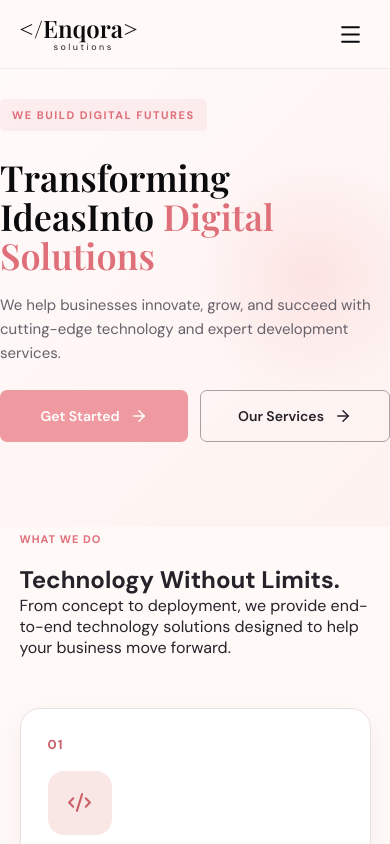
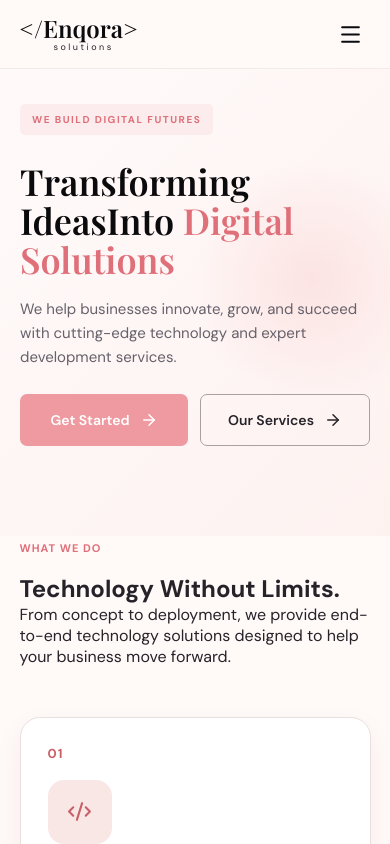
Before and after one commit to enqorasolutions/Official-Website-, a React (Vite) app: page / in a window 390 px wide. Shown: the top 844 px of the page. Built offline with nearby package versions, Linux system fonts and the light colour scheme.

Commit message:
My changes

```diff
--- a/src/index.css
+++ b/src/index.css
@@ -2961,64 +2961,89 @@ a {
     width: 225px !important;
   }
 }
-@media (max-width: 390px) {
-
-  /* Remove laptop and all hero visual objects */
-  .hero-visual {
+/* =========================================
+   IPHONE 14 - CLEAN HERO
+========================================= */
+
+@media screen and (max-width: 390px) {
+
+  /* Remove hero visual/image */
+  .hero img {
     display: none !important;
-  }
-
-  /* Hero spacing */
-  .hero {
-    min-height: auto !important;
-    height: auto !important;
-  }
-
+    visibility: hidden !important;
+  }
+
+  /* Remove visual containers */
+  .hero-visual,
+  .hero-image,
+  .hero-illustration,
+  .hero-graphic {
+    display: none !important;
+    visibility: hidden !important;
+  }
+
+  /* Remove floating visual elements */
+  .hero .laptop,
+  .hero .phone,
+  .hero .gear,
+  .hero .floating-card,
+  .hero .card-code,
+  .hero .card-chart,
+  .hero .card-stats {
+    display: none !important;
+    visibility: hidden !important;
+  }
+
+  /* Make hero content occupy the full width */
   .hero-container {
     display: block !important;
     width: 100% !important;
+    min-height: auto !important;
+    padding: 0 20px !important;
   }
 
   .hero-content {
     width: 100% !important;
-    padding: 30px 0 55px !important;
-    text-align: left !important;
-  }
-
-  /* Hero badge */
+    max-width: 100% !important;
+    padding: 35px 0 60px !important;
+  }
+
+  /* Badge */
   .hero .eyebrow {
-    font-size: 11px !important;
+    font-size: 10px !important;
     padding: 9px 12px !important;
     margin-bottom: 12px !important;
-  }
-
-  /* Hero heading */
+    letter-spacing: 1.5px !important;
+  }
+
+  /* Heading */
   .hero h1 {
     font-size: 36px !important;
     line-height: 1.08 !important;
-    margin: 15px 0 !important;
+    margin: 15px 0 18px !important;
   }
 
   /* Description */
   .hero p {
     font-size: 15px !important;
     line-height: 1.6 !important;
-    margin: 18px 0 25px !important;
+    margin: 0 0 25px !important;
+    max-width: 100% !important;
   }
 
   /* Buttons */
   .hero-buttons {
     display: flex !important;
     flex-direction: row !important;
+    gap: 12px !important;
     width: 100% !important;
-    gap: 12px !important;
   }
 
   .hero-buttons .btn {
     flex: 1 !important;
-    width: auto !important;
+    width: 50% !important;
     min-height: 52px !important;
-    padding: 0 12px !important;
+    padding: 0 10px !important;
     font-size: 14px !important;
   }
 }
```
